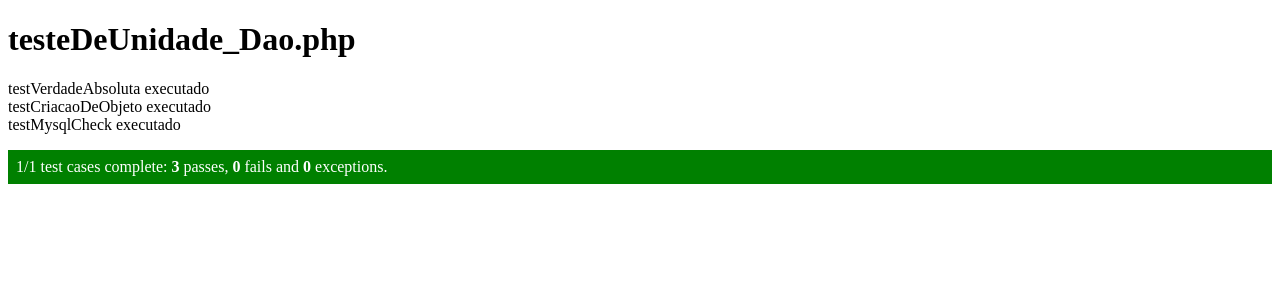
After one commit to elmadjian/Politicometro, a PHP site: page /stuff/testes/testeDeUnidade_Dao.php in a window 1280 px wide. The commit adds this page. Shown: the top 300 px of the page. Run offline with PHP 8.4, Linux system fonts and the light colour scheme.

Commit message:
implementacao dos Testes de Unidade - Classes: Dao; Correcao da Classe Dao.

```diff
--- a/politicometro/DAL/Dao.php
+++ b/politicometro/DAL/Dao.php
@@ -41,7 +41,8 @@ class Dao {
 	//1 - protege contra SQL injection. Recebe a string com possível
 	//    injection, trata-a e a devolve
 	//--------------------------------------------------------------
-	static function mysqlCheck($palavra) {
+//	static function mysqlCheck($palavra) { You cannot use $this in a static method.
+    function mysqlCheck($palavra) {
 		if ($this->connection) {
 			if (get_magic_quotes_gpc())
 				$palavra = stripslashes($palavra);
--- /dev/null
+++ b/politicometro/testes/testeDeUnidade_Dao.php
@@ -0,0 +1,40 @@
+<?php
+/*====================================================================
+ *
+ * CLASSE: TestDeUnidadeDao
+ * DESCRIÇÃO: executa os testes de unidade para a classe Dao
+ *
+ =====================================================================*/
+
+require_once(dirname(__FILE__) . '/simpletest/autorun.php');
+require_once(dirname(__FILE__) . '/../DAL/Dao.php');
+
+class TestDeUnidadeDao extends UnitTestCase {
+    private $dao;
+
+    function __construct() {
+        parent::__construct('Testes de Unidade : classe Dao');
+        $this->dao = new Dao();
+    }
+
+    //===============  VIDA  ====================
+    function testVerdadeAbsoluta() {
+        $this->assertTrue(true);
+       	echo 'testVerdadeAbsoluta executado<br>';
+    }
+    function testCriacaoDeObjeto() {
+        $this->assertNotNull($this->dao);
+        echo 'testCriacaoDeObjeto executado<br>';
+    }
+
+    //=============  SEGURANÇA  =================
+    function testMysqlCheck() {
+        $entrada = 'echo \'teste\'';
+        $retorno = $this->dao->mysqlCheck($entrada);
+        //echo $retorno.'<br>';
+        $this->assertIdentical($retorno, '\'echo \\\'teste\\\'\'');
+        echo 'testMysqlCheck executado<br>';
+    }
+}
+
+?>
```
Also changed, not shown: politicometro/testes/testeDeUnidade_Politico.php (+9 -2 lines), politicometro/testes/testeDeUnidade_Proposta.php (+13 -3 lines).
